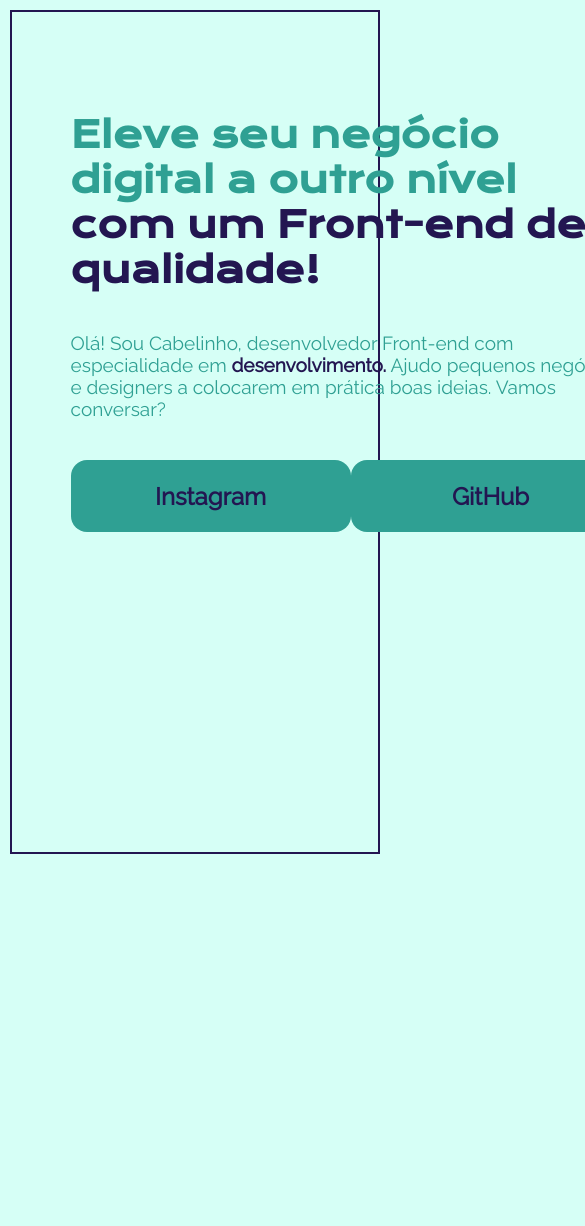
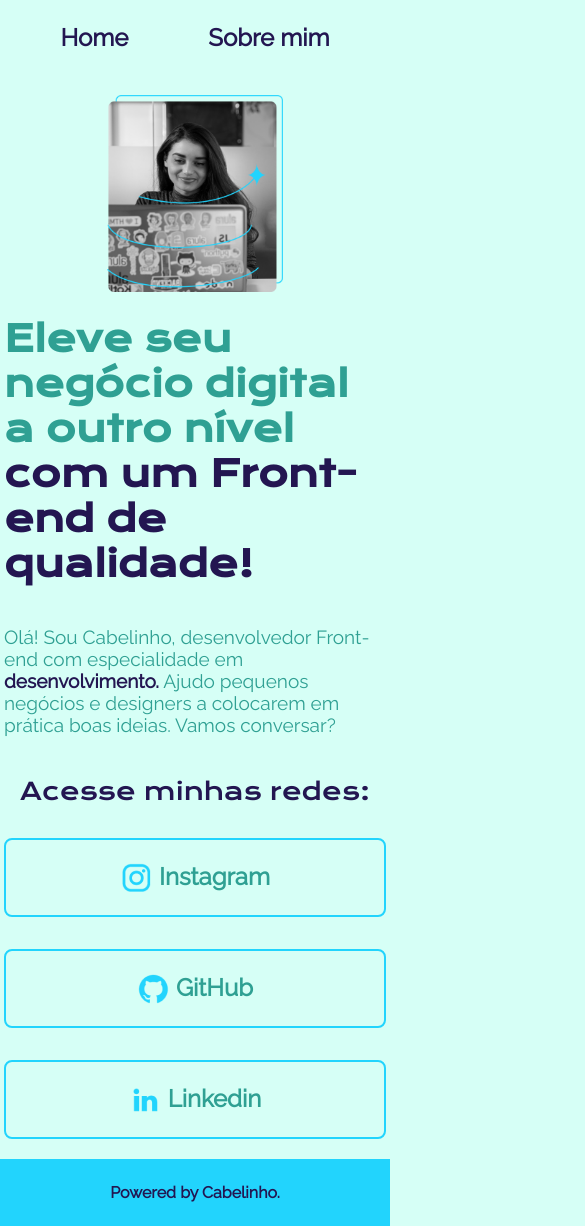
Before and after one commit to guigarcia99/learning-html-css, a plain HTML site: page Portfolio/index.html in a window 390 px wide. Shown: the top 1226 px of the page, 585 px wide, since content can reach past the window. Before the commit the page ends 864 px from the top, so only its background shows below. Drawn offline with nearby package versions, Linux system fonts and the light colour scheme.

Commit message:
Upgraded pages
I improved the code during the classes with my new learnings. Now it has a roster page, a navigation menu in the header and it's FULLY RESPONSIVE!

```diff
--- a/Portfolio/index.html
+++ b/Portfolio/index.html
@@ -1,24 +1,32 @@
 <!DOCTYPE html>
-<html lang="en">
+<html lang="pt-br">
 <head>
     <meta charset="UTF-8">
     <meta http-equiv="X-UA-Compatible" content="IE=edge">
     <meta name="viewport" content="width=device-width, initial-scale=1.0">
     <title>Projeto FIGMA > Portfolio</title>
-    <link rel="stylesheet" href="style.css">
+    <link rel="stylesheet" href="styles/style.css">
 </head>
 <body>
-    <header></header>
+    <header class="cabecalho">
+        <nav class="cabecalho__menu">
+            <a class="cabecalho__menu__links" href="index.html">Home</a>
+            <a class="cabecalho__menu__links" href="about.html">Sobre mim</a>
+        </nav>
+    </header>
     <main class="container">
         <section class="container__conteudo">
             <h1 class="container__conteudo__titulo">Eleve seu negócio digital a outro nível <strong class="titulo-destaque">com um Front-end de qualidade!</strong></h1>
             <p class="container__conteudo__texto">Olá! Sou Cabelinho, desenvolvedor Front-end com especialidade em <strong class="p-destaque">desenvolvimento.</strong> Ajudo pequenos negócios e designers a colocarem em prática boas ideias. Vamos conversar?</p>
             <div class="container__links">
-                <a class="container__links__link" href="https://www.instagram.com/guigarcia99/">Instagram</a> <a class="container__links__link" href="https://github.com/guigarcia99">GitHub</a>
+                <h2 class="container__links__subtitulo">Acesse minhas redes:</h2>
+                <a class="container__links__nav" href="https://www.instagram.com/guigarcia99/"><img src=assets/instagram.png>Instagram</a> <a class="container__links__nav" href="https://github.com/guigarcia99"><img src=assets/github.png>GitHub</a> <a class="container__links__nav" href="https://www.linkedin.com/in/guilherme-garcia-403096219/"><img src="assets/linkedin.png">Linkedin</a>
             </div>
         </section>
-        <img src="Imagem.png" alt="Imagem de desenvolvedora Front-end" >
+        <img class="apresentacao__imagem" src="assets/Imagem.png" alt="Imagem de desenvolvedora Front-end" >
     </main>
-    <footer></footer>
+    <footer class="rodape">
+        <p>Powered by Cabelinho.</p>
+    </footer>
 </body>
 </html>
--- /dev/null
+++ b/Portfolio/styles/style.css
@@ -0,0 +1,143 @@
+@import url('https://fonts.googleapis.com/css2?family=Krona+One&family=Raleway&display=swap');
+
+*{
+    margin: 0;
+    padding: 0;
+}
+
+:root{
+    --cor-fundo: #D6FFF6;
+    --cor-fonte: #2fa093;
+    --cor-destaque: #231651;
+    --cor-detalhes: #22D4FD;
+
+    --fonte-titulos: 'Raleway', sans-serif;
+    --fonte-textos: 'Krona One', sans-serif;
+}
+
+body{
+    background-color: var(--cor-fundo);
+    color: var(--cor-fonte);
+    box-sizing: border-box;
+}
+
+.cabecalho{
+    padding: 2% 0% 0% 16.2%;
+}
+
+.cabecalho__menu{
+    display: flex;
+    gap: 80px;
+}
+
+.cabecalho__menu__links{
+    font-family: var(--fonte-titulos);
+    font-size: 1.5rem;
+    font-weight: 600;
+    color: var(--cor-destaque);
+    text-decoration: none;
+}
+
+.titulo-destaque{
+    color: var(--cor-destaque);
+}
+
+.p-destaque{
+    color: var(--cor-destaque);
+}
+
+.container{
+    padding: 6% 16%;
+    display: flex;
+    align-items: center;
+    justify-content: space-between;;
+}
+
+.container__conteudo{
+    width: 50%;
+    display: flex;
+    flex-direction: column;
+    gap: 40px;
+    margin-top: 1.5rem;
+}
+
+.container__conteudo__titulo{
+    font-size: 2.25rem;
+    font-family: var(--fonte-textos);
+}
+
+.container__conteudo__texto{
+    font-size: 1.19rem;
+    font-family: var(--fonte-titulos);
+}
+
+.container__links{
+    display: flex;
+    flex-direction: column;
+    align-items: center;
+    justify-content: space-between;
+    gap: 32px;
+}
+
+.container__links__subtitulo{
+    font-family: var(--fonte-textos);
+    font-weight: 200;
+    color: var(--cor-destaque);
+}
+
+.container__links__nav{
+    display: flex;
+    justify-content: center;
+    gap: 6px;
+    border: 2px solid var(--cor-detalhes);
+    width: 378px;
+    text-align: center;
+    border-radius: 8px;
+    font-size: 1.5rem;
+    padding-top: 21.5px;
+    padding-bottom: 21.5px;
+    color: var(--cor-fonte);
+    font-weight: 999;
+    text-decoration: none;
+    font-family: var(--fonte-titulos);
+}
+
+.container__links__nav:hover{
+    background-color: var(--cor-destaque);
+}
+
+.apresentacao__imagem{
+    width: 40%;
+}
+
+.rodape{
+    padding: 24px;
+    color: var(--cor-destaque);
+    background-color: var(--cor-detalhes);
+    text-align: center;
+    font-family: var(--fonte-titulos);
+    font-weight: 800;
+}
+
+@media(max-width:1200px){
+    .cabecalho{
+        padding: 6%;;
+    }
+
+    .cabecalho__menu{
+        justify-content: center;
+    }
+
+    .container{
+        flex-direction: column-reverse;
+        padding: 5%;
+    }
+
+    .container__conteudo{
+        width: auto;
+    }
+
+    .apresentacao__imagem{
+        width: 50%;
+    }
+}
```
Also changed, not shown: Portfolio/about.html (added, +30 -0 lines), Portfolio/assets/Imagem.png (added), Portfolio/assets/github.png (added), Portfolio/assets/instagram.png (added), Portfolio/assets/linkedin.png (added), Portfolio/assets/twitch.png (added), Portfolio/assets/twitter.png (added).
